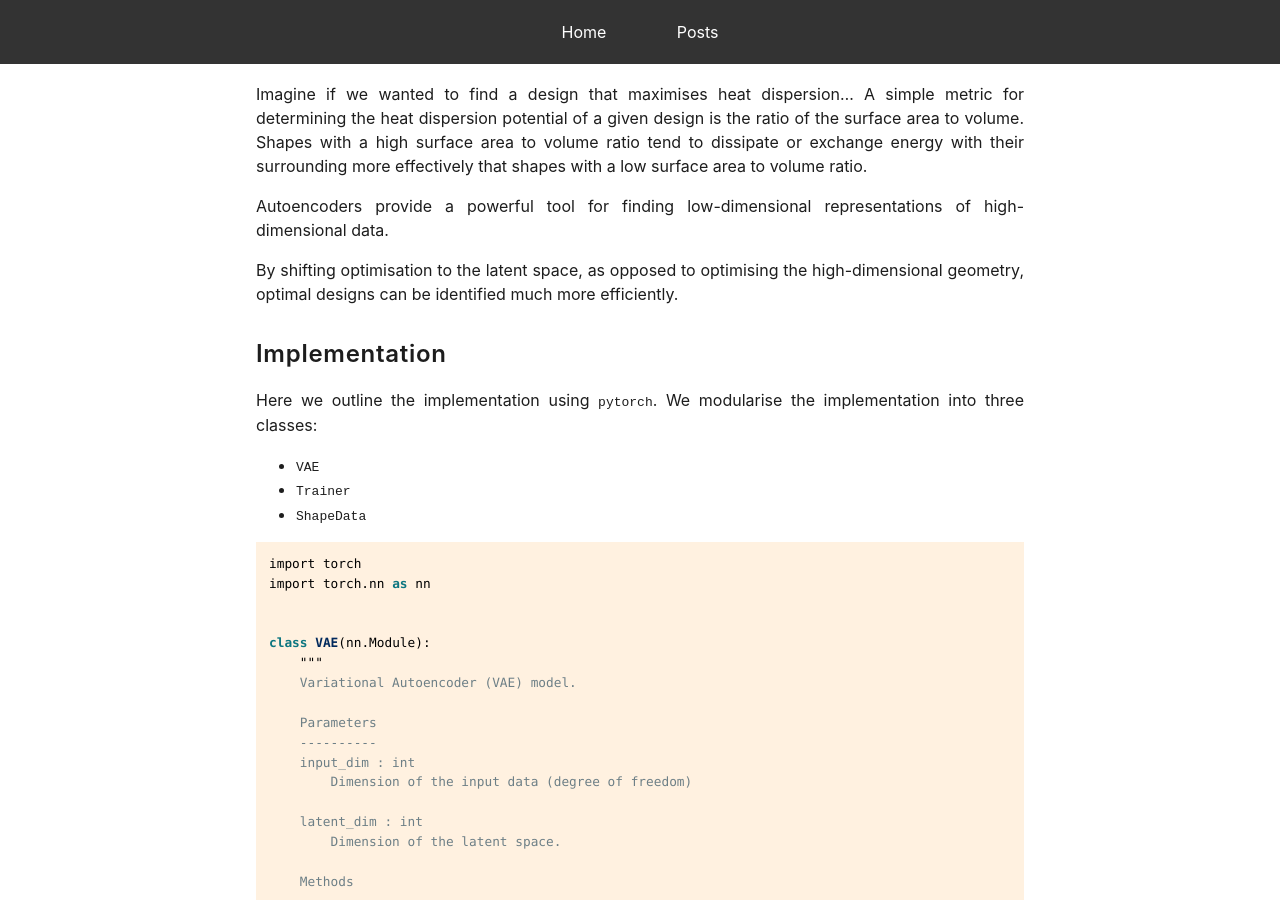
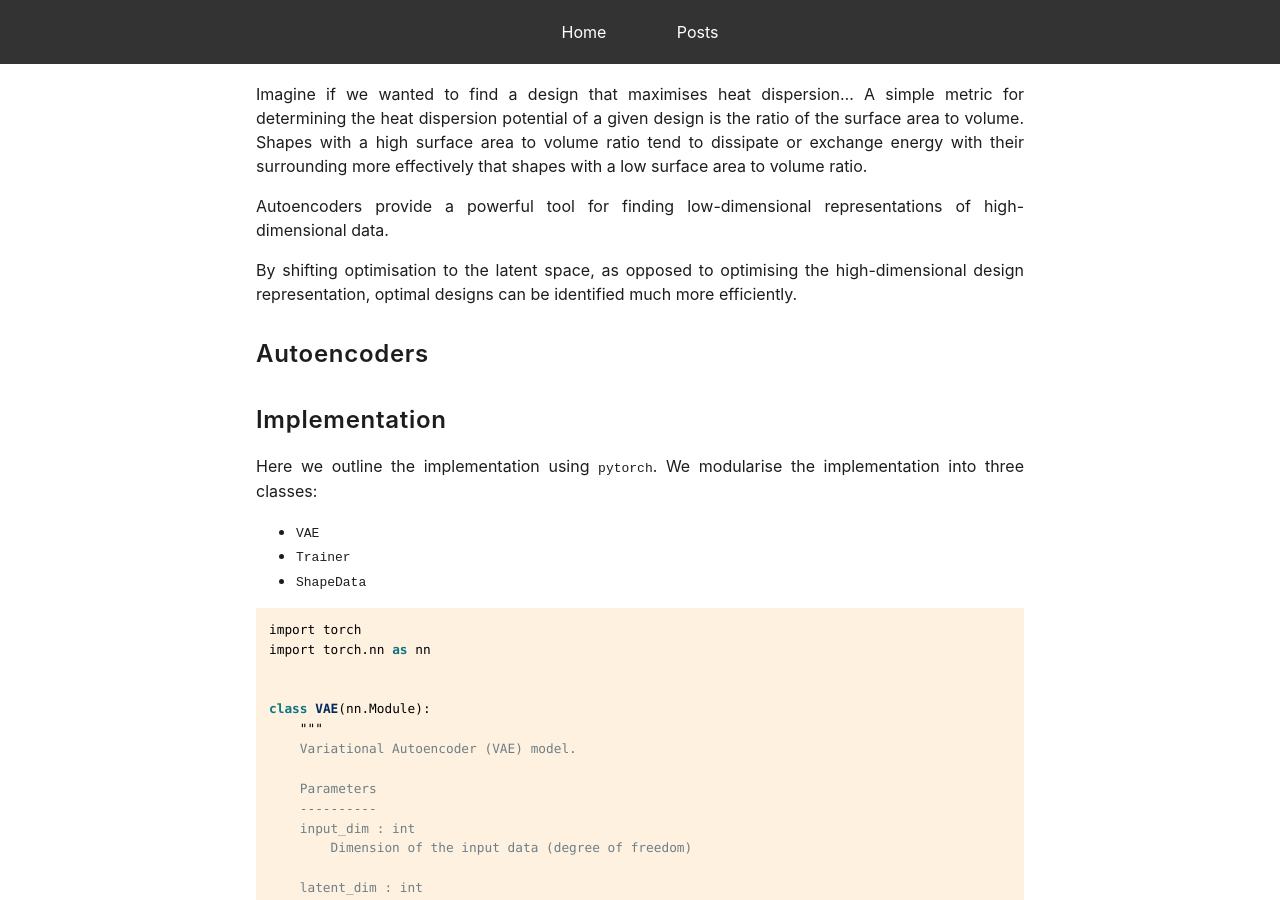
Before and after one commit to mark-hobbs/mark-hobbs.github.io, a Jekyll site: the page built from _posts/2025-01-20-autoencoders.md, in a window 1280 px wide and 900 px high, scrolled down 575 px. Built offline with Jekyll 4.4.1, drawn with Linux system fonts in a browser that asks for light colours; some of the changed text lies outside the part shown.

Commit message:
General updates

```diff
--- a/_posts/2025-01-20-autoencoders.md
+++ b/_posts/2025-01-20-autoencoders.md
@@ -21,7 +21,9 @@ Imagine if we wanted to find a design that maximises heat dispersion... A simple
 
 Autoencoders provide a powerful tool for finding low-dimensional representations of high-dimensional data.
 
-By shifting optimisation to the latent space, as opposed to optimising the high-dimensional geometry, optimal designs can be identified much more efficiently.
+By shifting optimisation to the latent space, as opposed to optimising the high-dimensional design representation, optimal designs can be identified much more efficiently.
+
+## Autoencoders
 
 ## Implementation
 
```
Also changed, not shown: other parts of _posts/2025-01-20-autoencoders.md (+4 -0 lines).
